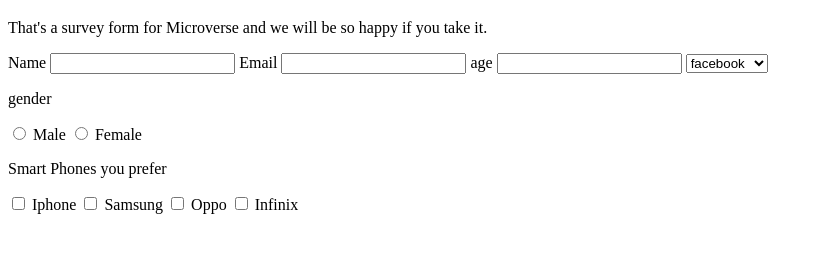
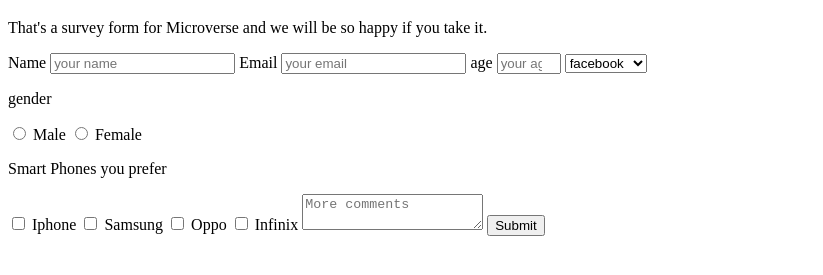
Before and after one commit to osama614/survey-form, a plain HTML site: page index.html in a window 1280 px wide. Shown: the part 61-336 px from the top of the page, without its empty margins (0-823 px from the left). Drawn offline with Linux system fonts and the light colour scheme.

Commit message:
last html push

```diff
--- a/index.html
+++ b/index.html
@@ -7,14 +7,14 @@
 </head>
 <body>
     <h1 id="title">Survey</h1>
-    <p id="descreption">That's a survey form for Microverse and we will be so happy if you take it.</p>
+    <p id="description">That's a survey form for Microverse and we will be so happy if you take it.</p>
     <form id="survey-form">
-        <label for = "name">Name</label>
-        <input type = "text" id="name">
-        <label for= "email">Email</label>
-        <input type = "email" id="email" required>
-        <label for= "number">age</label>
-        <input type = "numer" id="number" max="150" min="7">
+        <label id = "name-label" for = "name">Name</label>
+        <input  placeholder = "your name" type = "text" id = "name" required>
+        <label id = "email-label" for= "email">Email</label>
+        <input placeholder = "your email" type = "email" id="email" required>
+        <label id = "number-label" for= "number">age</label>
+        <input placeholder = "your age" type = "number" id="number" max="150" min="7" required>
         <select name="Social Media" id="dropdown">
             <option value="facebook">facebook</option>
             <option value="Twiter">Twiter</option>
@@ -27,10 +27,15 @@
         <input type="radio" name = "gender" value="female"> Female
 
         <p>Smart Phones you prefer</p>
-        <input type="checkbox" name="phone" id="phone"> Iphone
-        <input type="checkbox" name="phone" id="phone"> Samsung
-        <input type="checkbox" name="phone" id="phone"> Oppo
-        <input type="checkbox" name="phone" id="phone"> Infinix
+        <input value = "Iphone" type="checkbox" name="phone" id="phone"> Iphone
+        <input value = "Samsung" type="checkbox" name="phone" id="phone"> Samsung
+        <input value = "Oppo" type="checkbox" name="phone" id="phone"> Oppo
+        <input value = "Infinix" type="checkbox" name="phone" id="phone"> Infinix
+
+        <textarea placeholder = "More comments"></textarea>
+
+        <input type = "submit" id = "submit"></input>
         </form>
 </body>
+<script src="https://cdn.freecodecamp.org/testable-projects-fcc/v1/bundle.js"></script>
 </html>
```
